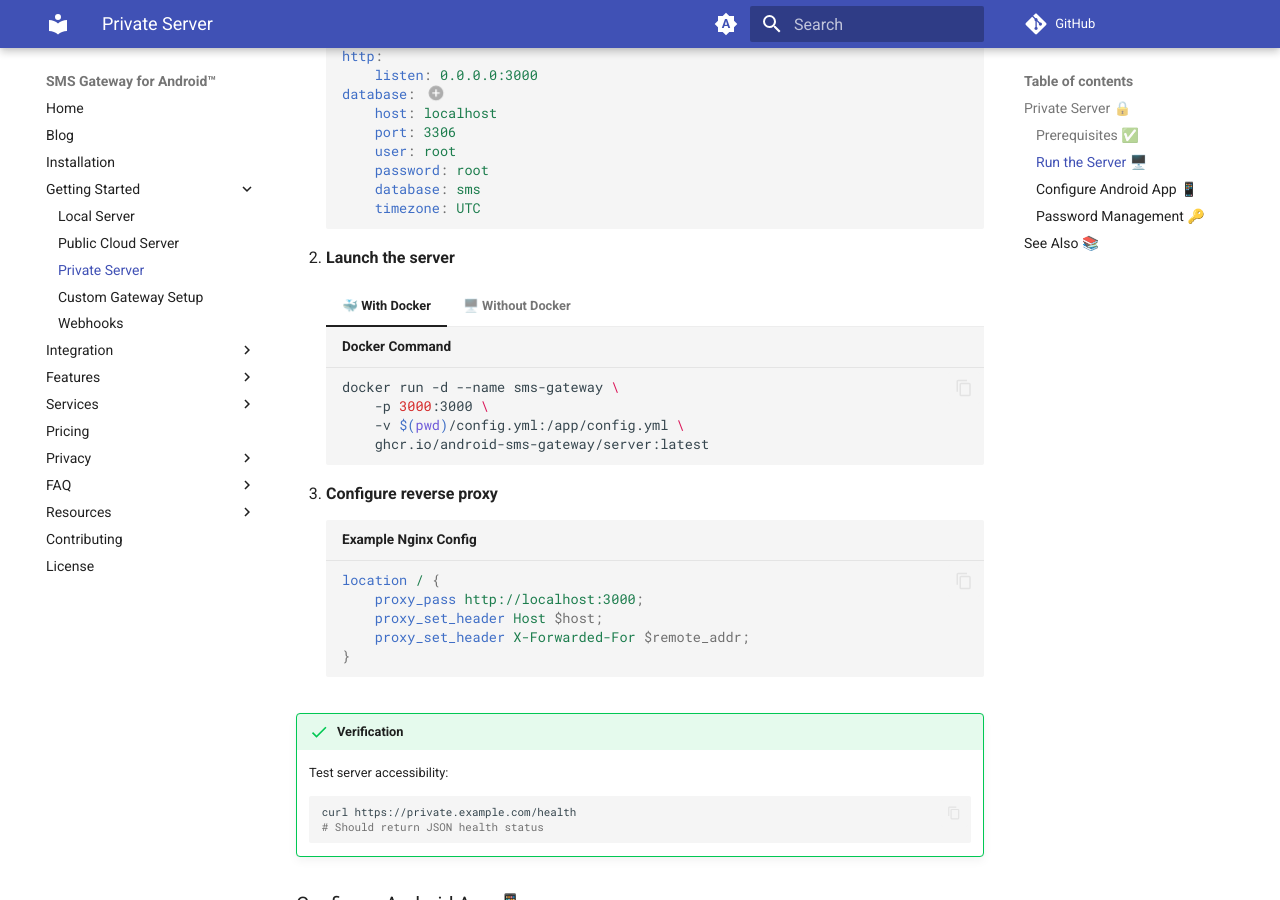
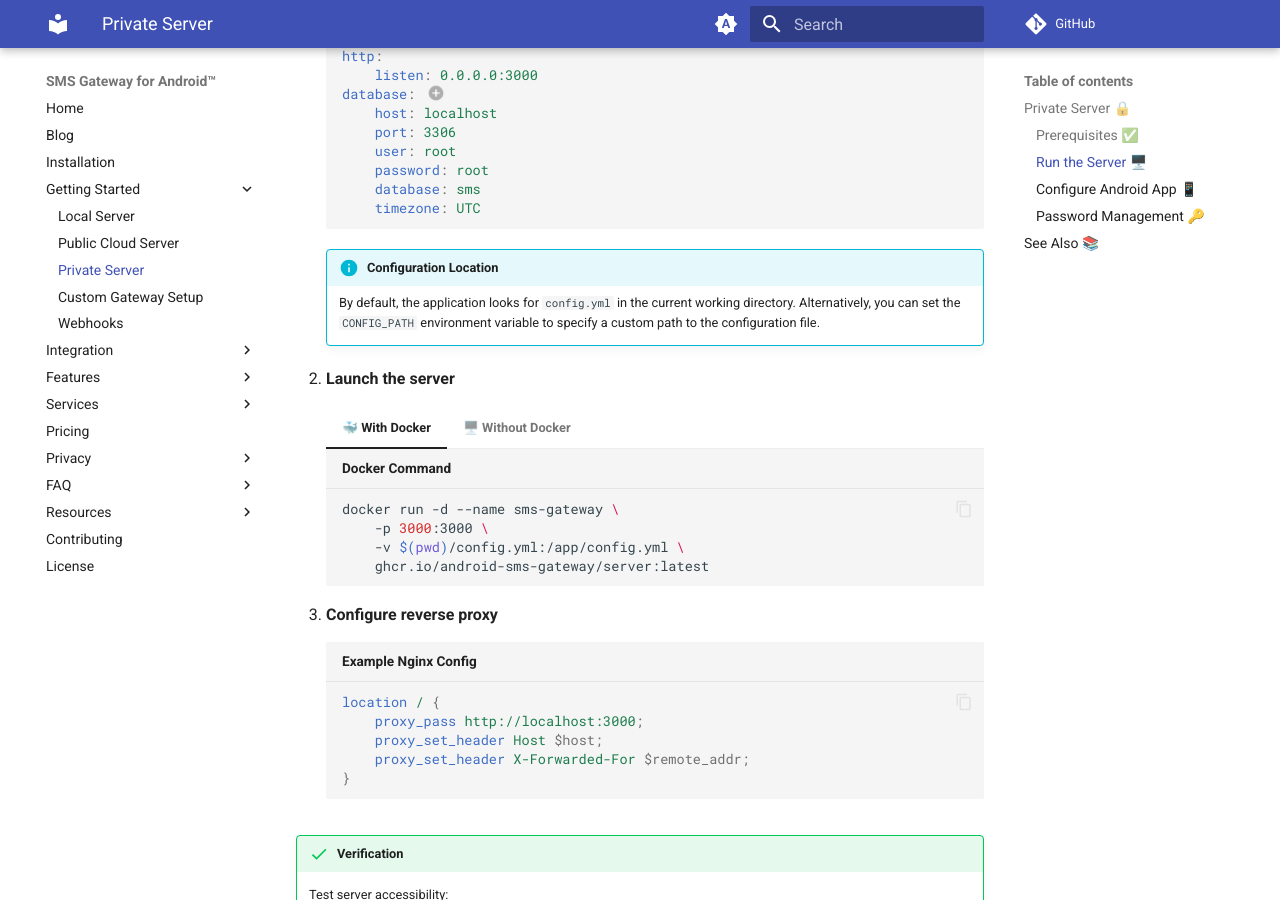
Before and after one commit to android-sms-gateway/docs-web, an MkDocs documentation site: the page built from docs/getting-started/private-server.md, in a window 1280 px wide and 900 px high, scrolled down 1778 px. Built offline with MkDocs 1.6.1 and Material for MkDocs 9.7.7, drawn with Linux system fonts in a browser that asks for light colours; comment, search, counter and statistics services are not loaded.

Commit message:
[getting-started] clarify config path

````diff
--- a/docs/getting-started/private-server.md
+++ b/docs/getting-started/private-server.md
@@ -54,6 +54,10 @@ To run the server, you'll need:
     ```
     1. Must match device configuration
     2. Must match MySQL/MariaDB configuration
+
+    !!! info "Configuration Location"
+        By default, the application looks for `config.yml` in the current working directory.
+        Alternatively, you can set the `CONFIG_PATH` environment variable to specify a custom path to the configuration file.
 
 2. **Launch the server**
 
````
